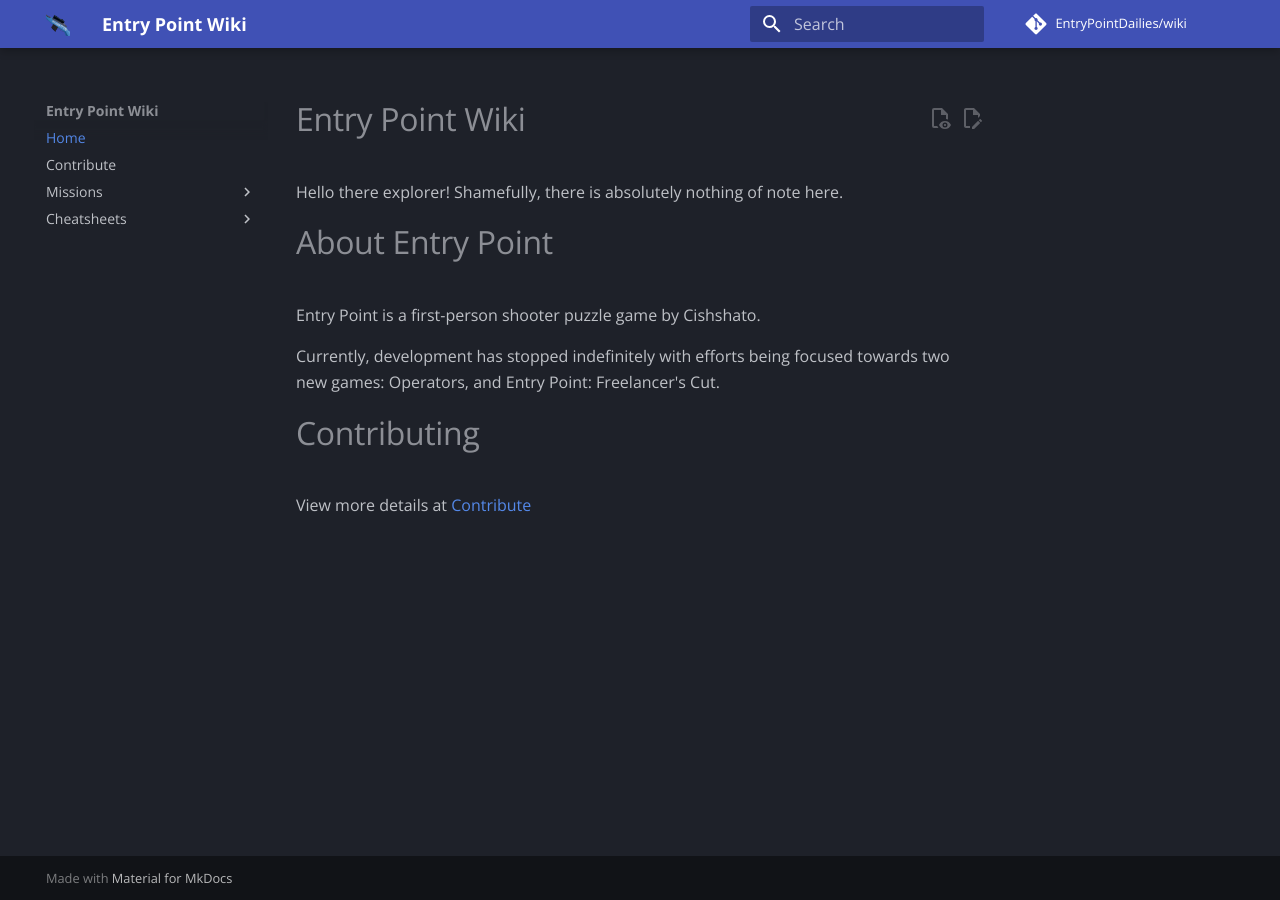
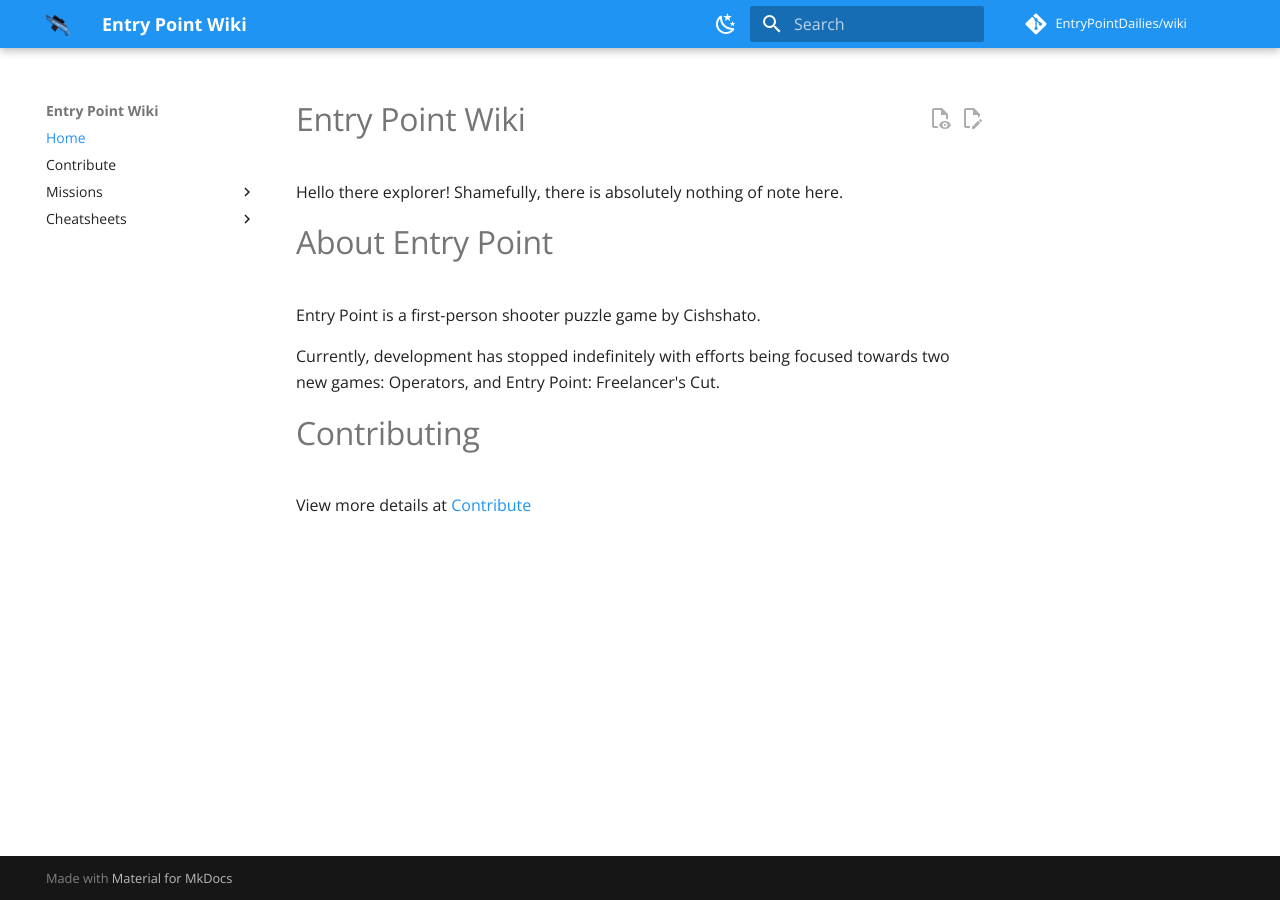
Before and after one commit to EntryPointDailies/wiki, an MkDocs documentation site: the page built from docs/index.md, in a window 1280 px wide. Built offline with MkDocs 1.6.1 and Material for MkDocs 9.7.7, drawn with Linux system fonts in a browser that asks for light colours; comment, search, counter and statistics services are not loaded.

Commit message:
Implement light/dark themes

```diff
--- a/mkdocs.yml
+++ b/mkdocs.yml
@@ -14,8 +14,20 @@
     - content.action.edit
     - content.action.view
   palette:
-    scheme: slate
-    primary: indigo
+    - media: "(prefers-color-scheme: light)"
+      scheme: default
+      primary: blue
+      accent: purple
+      toggle:
+        icon: material/weather-night
+        name: Switch to dark theme
+    - media: "(prefers-color-scheme: dark)"
+      scheme: slate
+      primary: deep-purple
+      accent: cyan
+      toggle:
+        icon: material/weather-sunny
+        name: Switch to light theme
   font:
     text: Open Sans
     code: JetBrains Mono
```
